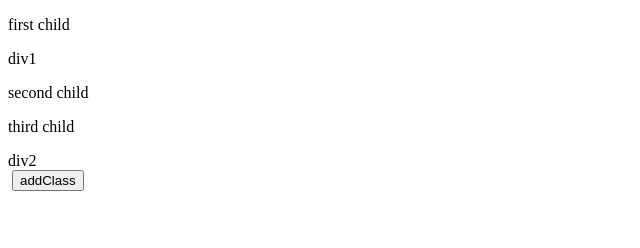
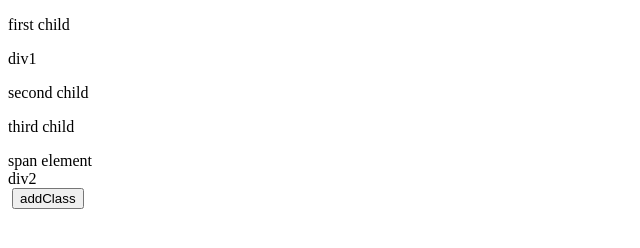
Before and after one commit to bavShehata/javascript-dom-crash-course, a plain HTML site: page main.html in a window 1280 px wide. Shown: the whole page, without its empty margins (0-640 px from the left). Drawn offline with Linux system fonts and the light colour scheme.

Commit message:
Elements - Contains

```diff
--- a/main.html
+++ b/main.html
@@ -21,6 +21,7 @@
         <div>div1</div>
         <p>second child </p>
         <p>third child </p>
+        <span>span element</span>
         <div>div2</div>
 
     </div>
--- a/main.js
+++ b/main.js
@@ -184,3 +184,8 @@ let mainDiv = document.getElementById('main')
 //  Elements - Focus, Blur
 //  Elements - Click
 //  Elements - Add Event Listener
+
+//   Elements - Contains
+
+// let span = document.querySelector('span')
+// console.log(mainDiv.contains(span))
```
